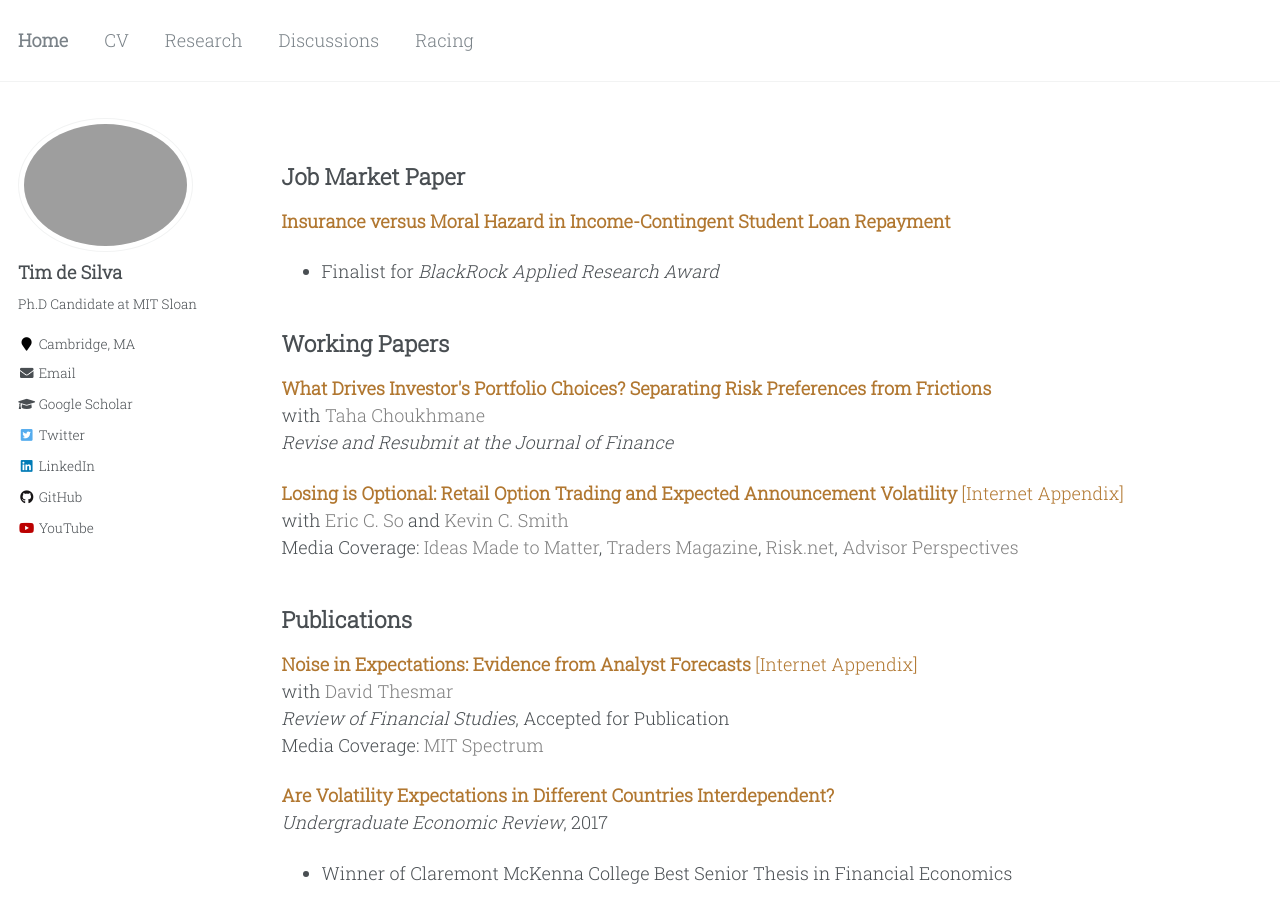
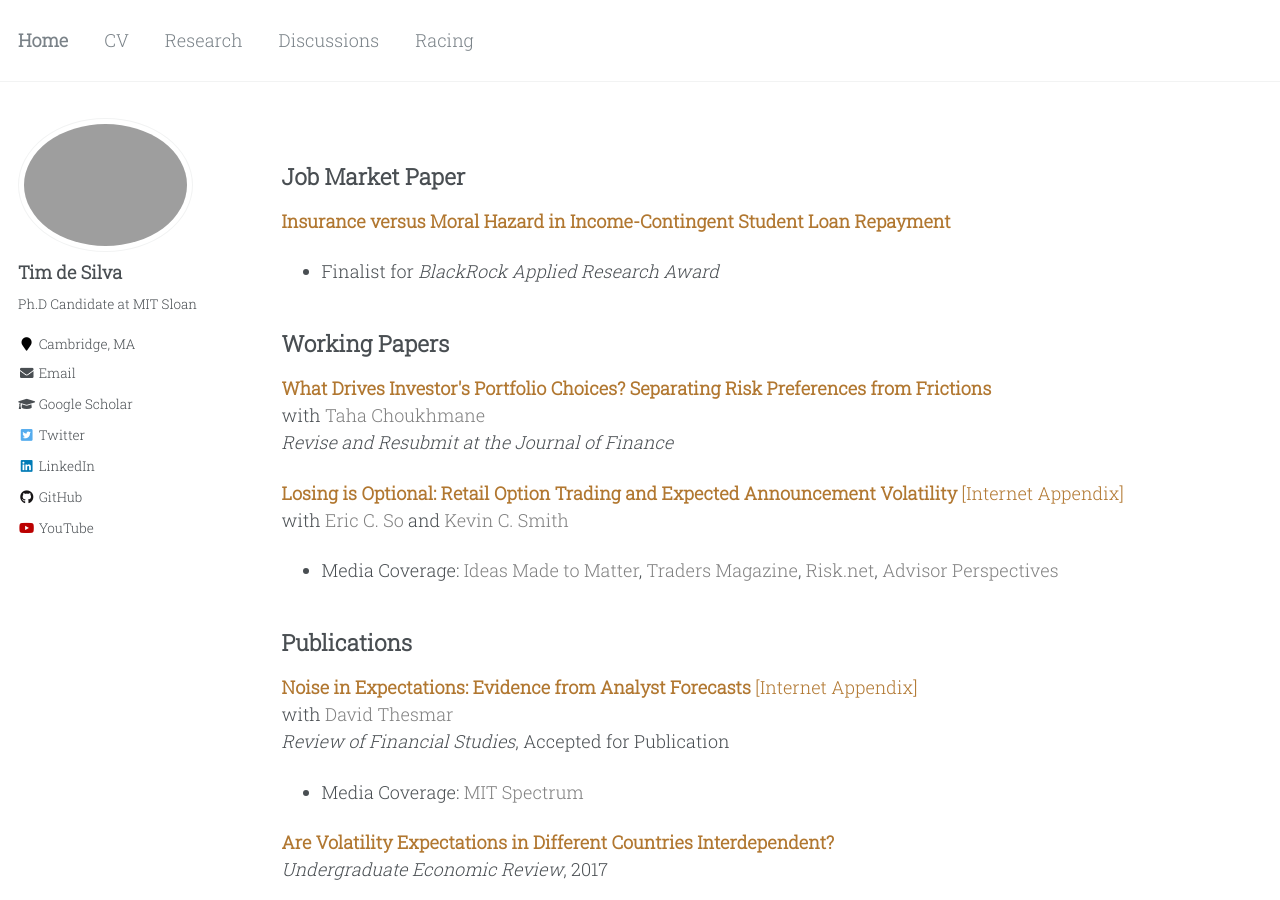
Before and after one commit to timhdesilva/timhdesilva.github.io, a Jekyll site: the page built from _pages/research.html, in a window 1280 px wide and 900 px high. Built offline with Jekyll 4.4.1, drawn with Linux system fonts in a browser that asks for light colours.

Commit message:
bullets media

```diff
--- a/_pages/research.html
+++ b/_pages/research.html
@@ -71,7 +71,9 @@ author_profile: true
 <p>
     <a style="text-decoration:none; color:rgb(177, 119, 48); font-weight:bold" href="http://timhdesilva.github.io/files/papers/losing_optional.pdf">Losing is Optional: Retail Option Trading and Expected Announcement Volatility</a> <a style="text-decoration:none; color:rgb(177, 119, 48)" href="http://timhdesilva.github.io/files/papers/losing_optional_appendix.pdf">[Internet Appendix]</a>
     <br>with <a style="text-decoration:none; color:gray" href="https://mitmgmtfaculty.mit.edu/eso/">Eric C. So</a> and <a style="text-decoration:none; color:gray" href="https://ksmith142.github.io/">Kevin C. Smith</a>
-    <br>Media Coverage: <a style="text-decoration:none; color:gray" href="https://mitsloan.mit.edu/ideas-made-to-matter/retail-investors-lose-big-options-markets-research-shows">Ideas Made to Matter</a>, <a style="text-decoration:none; color:gray" href="https://www.tradersmagazine.com/am/what-motivates-retail-options-traders/">Traders Magazine</a>, <a style="text-decoration:none; color:gray" href="https://www.risk.net/investing/7954462/its-amateur-hour-how-retail-traders-upended-options-market">Risk.net</a>, <a style="text-decoration:none; color:gray" href="https://www.advisorperspectives.com/articles/2023/02/19/the-wealth-destroying-behavior-of-retail-option-trading">Advisor Perspectives</a>
+    <ul style="margin-top: 2px; margin-bottom: 2px;">
+      <li>Media Coverage: <a style="text-decoration:none; color:gray" href="https://mitsloan.mit.edu/ideas-made-to-matter/retail-investors-lose-big-options-markets-research-shows">Ideas Made to Matter</a>, <a style="text-decoration:none; color:gray" href="https://www.tradersmagazine.com/am/what-motivates-retail-options-traders/">Traders Magazine</a>, <a style="text-decoration:none; color:gray" href="https://www.risk.net/investing/7954462/its-amateur-hour-how-retail-traders-upended-options-market">Risk.net</a>, <a style="text-decoration:none; color:gray" href="https://www.advisorperspectives.com/articles/2023/02/19/the-wealth-destroying-behavior-of-retail-option-trading">Advisor Perspectives</a></li>
+  </ul>
 </p>
 
 <h2 id="publications">Publications</h2>
@@ -79,7 +81,9 @@ author_profile: true
     <a style="text-decoration:none; color:rgb(177, 119, 48); font-weight:bold" href="http://timhdesilva.github.io/files/papers/noise_expectations.pdf">Noise in Expectations: Evidence from Analyst Forecasts</a> <a style="text-decoration:none; color:rgb(177, 119, 48)" href="http://timhdesilva.github.io/files/papers/noise_expectations_appendix.pdf">[Internet Appendix]</a>
     <br>with <a style="text-decoration:none; color:gray" href="https://sites.google.com/site/dthesmar/">David Thesmar</a>
     <br><em>Review of Financial Studies</em>, Accepted for Publication
-    <br>Media Coverage: <a style="text-decoration:none; color:gray" href="https://betterworld.mit.edu/spectrum/issues/2023-fall/mits-sloans-david-thesmar-encourages-intellectual-drive/">MIT Spectrum</a>
+    <ul style="margin-top: 2px; margin-bottom: 2px;">
+      <li>Media Coverage: <a style="text-decoration:none; color:gray" href="https://betterworld.mit.edu/spectrum/issues/2023-fall/mits-sloans-david-thesmar-encourages-intellectual-drive/">MIT Spectrum</a></li>
+  </ul>
 </p>
 <p>
     <a style="text-decoration:none; color:rgb(177, 119, 48); font-weight:bold" href="https://digitalcommons.iwu.edu/uer/vol14/iss1/8/">Are Volatility Expectations in Different Countries Interdependent?</a>
```
